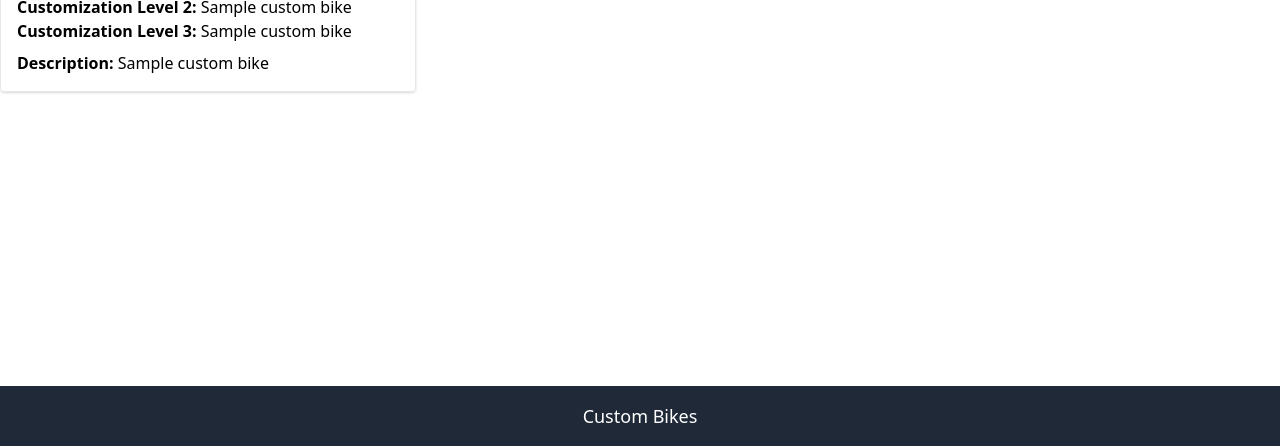
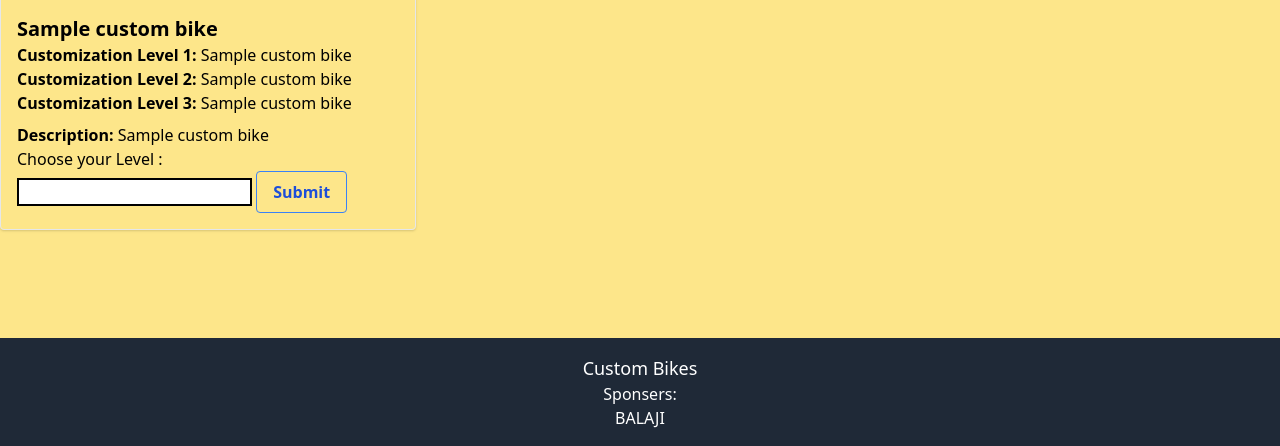
Before and after one commit to sai-ganesh-03/vinbikes, a Flask app: template templates/custom_bikes.html in a window 1280 px wide. Shown: the part 354-800 px from the top of the page. Run offline with Flask 3, Linux system fonts and the light colour scheme; the template is opened without the code that fills it: most values are stand-ins (such as "Sample title", 1, 10 or a date in 2020); some libraries are stand-ins or nearby versions.

Commit message:
made changes

```diff
--- a/sql_schema.txt
+++ b/sql_schema.txt
@@ -22,3 +22,5 @@ CREATE TABLE custom_bikes (
     description TEXT,
     image_url VARCHAR(255),
 );
+venv\Scripts\activate
+Set-ExecutionPolicy Unrestricted -Scope Process
--- a/templates/base.html
+++ b/templates/base.html
@@ -11,7 +11,7 @@
         }
     </style>
 </head>
-<body class="flex flex-col min-h-screen">
+<body class="flex flex-col min-h-screen bg-[#f5f5dc]">
     <nav class="bg-gray-800 p-4">
         <div class="container mx-auto flex justify-between">
             <div>
@@ -30,12 +30,15 @@
             </div>
         </div>
     </nav>
-    <main class="flex-grow container mx-auto mt-4">
+    <main class="flex-grow container mx-auto mt-4 bg-yellow-200">
+        <h1 class="text-4xl text-center m-4">Vintage Wheels</h1>
         {% block content %}{% endblock %}
     </main>
     <footer class="bg-gray-800 p-4 mt-auto">
         <div class="container mx-auto text-center">
             <a href="{{ url_for('custom_bikes') }}" class="text-white text-lg hover:underline">Custom Bikes</a>
+            <p class="text-white">Sponsers: </p>
+            <p class="text-white">BALAJI </p>
         </div>
     </footer>
 </body>
--- a/templates/bike_detail.html
+++ b/templates/bike_detail.html
@@ -6,5 +6,8 @@
     <p class="mt-4"><strong>Model:</strong> {{ bike[2] }}</p>
     <p class="mt-2"><strong>Price:</strong> ${{ bike[3] }}</p>
     <p class="mt-4"><strong>Description:</strong> {{ bike[4] }}</p>
+    <button class="bg-transparent hover:bg-blue-500 text-blue-700 font-semibold hover:text-white py-2 px-4 border border-blue-500 hover:border-transparent rounded">
+        Buy
+      </button>
 </div>
 {% endblock %}
--- a/templates/custom_bikes.html
+++ b/templates/custom_bikes.html
@@ -9,6 +9,18 @@
         <p><strong>Customization Level 2:</strong> {{ custom_bike[3] }}</p>
         <p><strong>Customization Level 3:</strong> {{ custom_bike[4] }}</p>
         <p class="mt-2"><strong>Description:</strong> {{ custom_bike[5] }}</p>
+        <label for="levelInput">Choose your Level :</label>
+        <input class="border-2 border-black" list="levels" name="levels" id="levelInput">
+
+        <datalist id="levels">
+            <option value="Level 1">
+            <option value="Level 2">
+            <option value="Level 3">
+
+        </datalist>
+        <button class="bg-transparent hover:bg-blue-500 text-blue-700 font-semibold hover:text-white py-2 px-4 border border-blue-500 hover:border-transparent rounded">
+            Submit
+          </button>
     </div>
     {% endfor %}
 </div>
```
